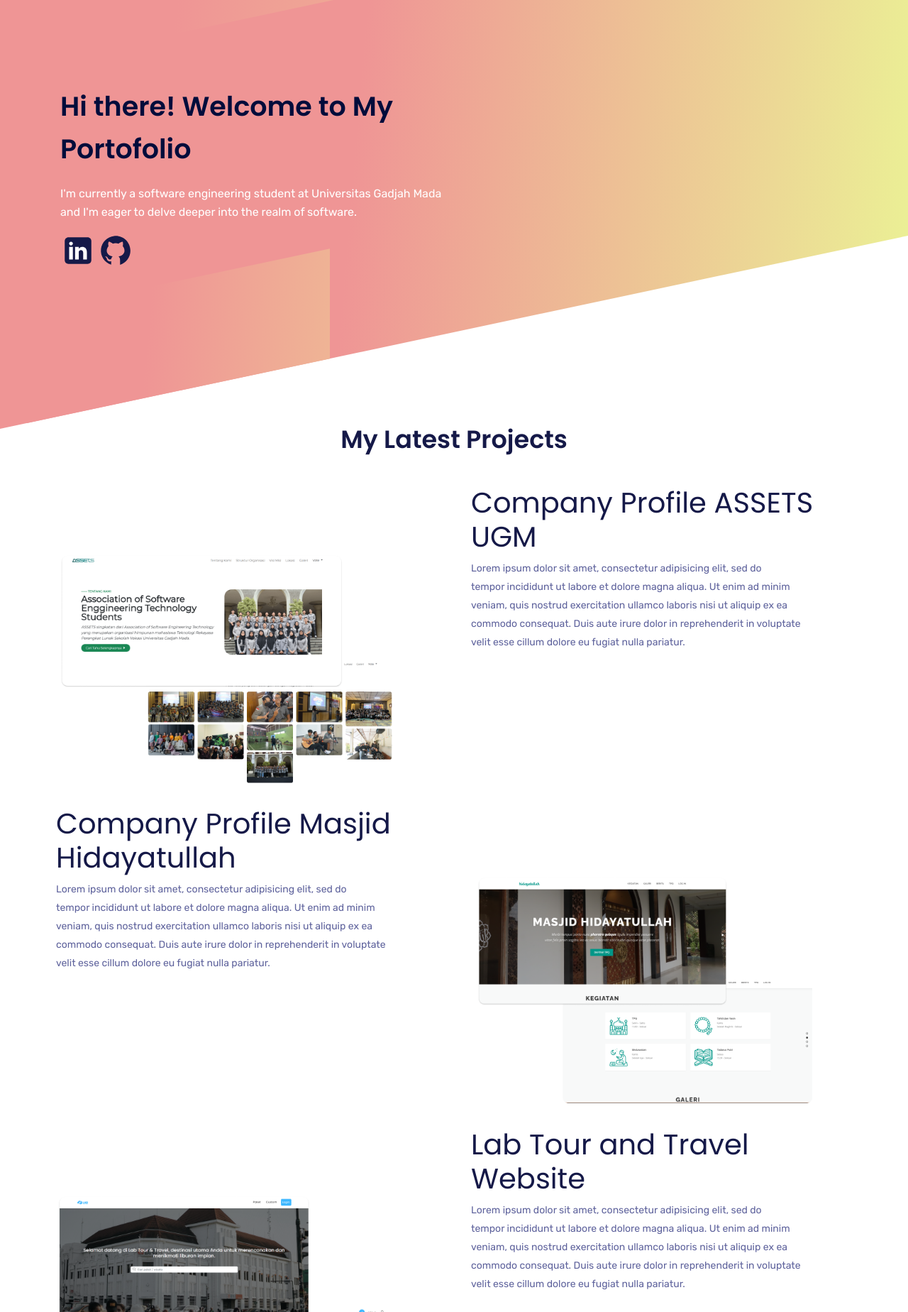
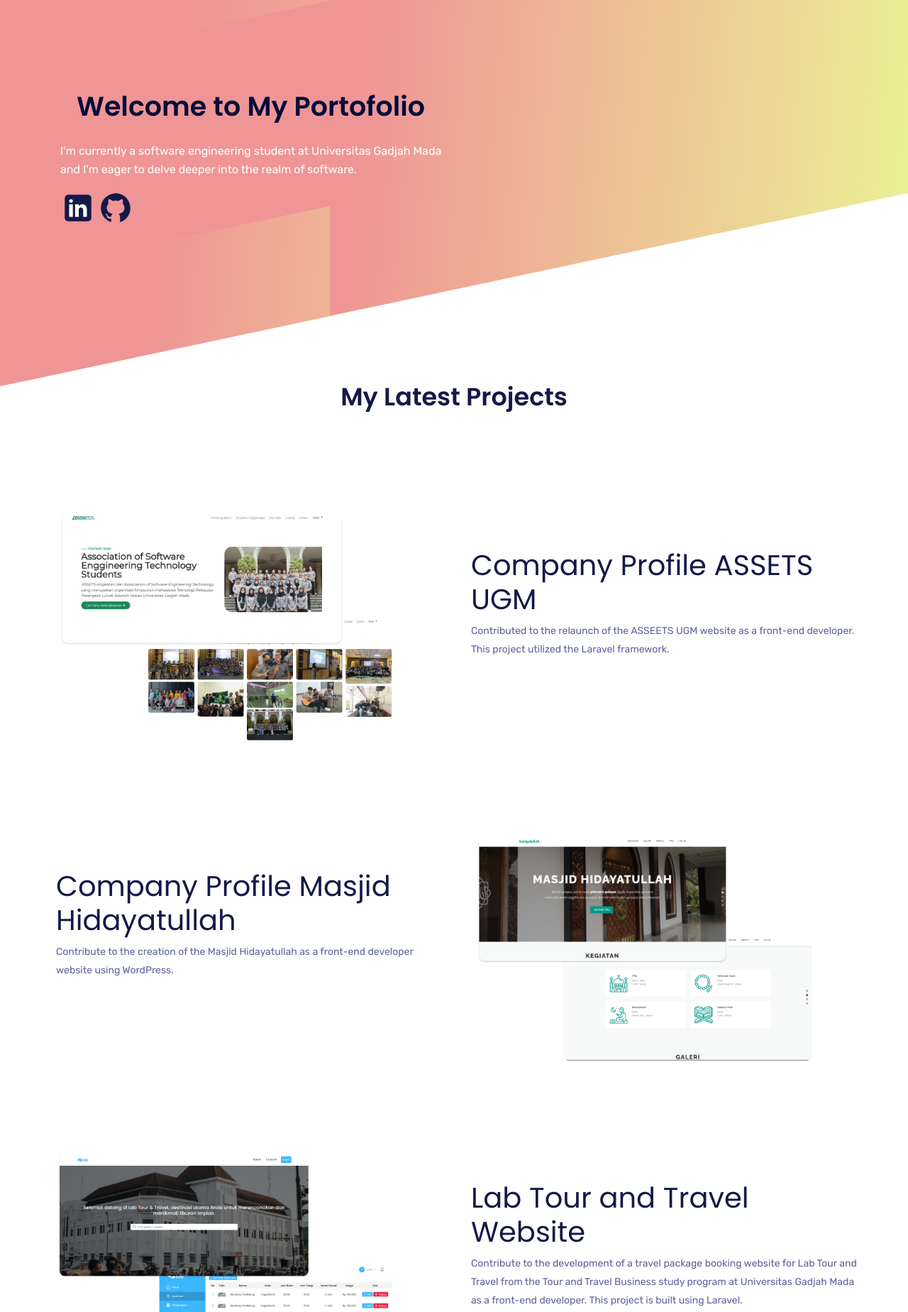
Before and after one commit to imrismaa/imrismaa.github.io, a plain HTML site: page index.html in a window 1280 px wide. Shown: the part 100-1948 px from the top of the page at 71% size. Drawn offline with Linux system fonts and the light colour scheme; files whose address does not match are found by name.

Commit message:
add content

```diff
--- a/css/main.css
+++ b/css/main.css
@@ -19,7 +19,8 @@
   font-size: 14px;
   font-weight: 400;
   background: #fff;
-  overflow-x: hidden; }
+  overflow-x: hidden;
+  animation: fadeIn 2s; }
 
 html {
   overflow-x: hidden; }
@@ -1465,3 +1466,34 @@
 .text-navy {
   color: #000c3b !important;
 }
+
+.project-item:hover{
+  box-shadow: 0px 0px 25px 0px rgba(95, 95, 95, 0.24);
+  -moz-transition: all .8s ease;
+  -webkit-transition: all .8s ease;
+  transition: all .8s ease;
+}
+
+.tw-container {
+  text-align: center;
+}
+
+.typewriter {
+  overflow: hidden;
+  border-right: .10em solid #000c3b;
+  white-space: nowrap;
+  margin: 0 auto;
+  animation:
+    typing 3.5s steps(40, end),
+    blink-caret .75s step-end infinite;
+}
+
+@keyframes typing {
+  from { width: 0 }
+  to { width: 100% }
+}
+
+@keyframes blink-caret {
+  from, to { border-color: transparent }
+  50% { border-color: #000c3b; }
+}
--- a/index.html
+++ b/index.html
@@ -1,16 +1,13 @@
 <!DOCTYPE html>
 <html lang="en">
   <head>
-    <!-- Required meta tags -->
     <meta charset="utf-8">
     <meta name="viewport" content="width=device-width, initial-scale=1, shrink-to-fit=no">
     <meta name="keywords" content="Bootstrap, Landing page, Template, Business, Service">
     <meta name="viewport" content="width=device-width, initial-scale=1, maximum-scale=1">
     <meta name="author" content="Grayrids">
     <title>Risma Saputri - Portofolio</title>
-    <!--====== Favicon Icon ======-->
     <link rel="shortcut icon" href="img/risma.png" type="image/png">
-    <!-- Bootstrap CSS -->
     <link rel="stylesheet" href="css/bootstrap.min.css">
     <link rel="stylesheet" href="css/animate.css">
     <link rel="stylesheet" href="css/LineIcons.css">
@@ -59,7 +56,7 @@
         <div class="row space-100">
           <div class="col-lg-6 col-md-12 col-xs-12">
             <div class="contents">
-              <h2 class="head-title">Hi there! Welcome to My Portofolio </h2>
+              <h2 class="head-title typewriter tw-container">Welcome to My Portofolio</h2>
               <p>I'm currently a software engineering student at Universitas Gadjah Mada and I'm eager to delve deeper into the realm of software.</p>
               <div class="header-button pt-3">
                 <a href="https://www.linkedin.com/in/rismasaputri/" rel="nofollow" target="_blank" class="">
@@ -80,9 +77,9 @@
     </header>
     <!-- Header Section End -->
 
-    <!-- Business Plan Section Start -->
+    <!-- Project Section Start -->
     <section id="project">
-      <div class="container">
+      <div class="container mb-5">
 
         <div class="row">
           <div class="col-lg-12">
@@ -93,7 +90,7 @@
             </div>
           </div>
 
-        <div class="row">
+        <div class="project-item row d-flex flex-row align-items-center">
           <!-- Start Col -->
           <div class="col-lg-6 col-md-12 pl-0 pt-70 pr-5">
             <div class="business-item-img">
@@ -105,18 +102,18 @@
           <div class="col-lg-6 col-md-12 pl-4">
             <div class="business-item-info">
               <h3>Company Profile ASSETS UGM</h3>
-              <p>Lorem ipsum dolor sit amet, consectetur adipisicing elit, sed do <br> tempor incididunt ut labore et dolore magna aliqua. Ut enim ad minim <br> veniam, quis nostrud exercitation ullamco laboris nisi ut aliquip ex ea <br> commodo consequat. Duis aute irure dolor in reprehenderit in voluptate <br> velit esse cillum dolore eu fugiat nulla pariatur.</p>
+              <p>Contributed to the relaunch of the ASSEETS UGM website as a front-end developer. This project utilized the Laravel framework.</p>
             </div>
           </div>
           <!-- End Col -->
 
         </div>
-        <div class="row">
+        <div class="project-item row d-flex flex-row align-items-center">
           <!-- Start Col -->
           <div class="col-lg-6 col-md-12 pl-4">
             <div class="business-item-info">
               <h3>Company Profile Masjid Hidayatullah</h3>
-              <p>Lorem ipsum dolor sit amet, consectetur adipisicing elit, sed do <br> tempor incididunt ut labore et dolore magna aliqua. Ut enim ad minim <br> veniam, quis nostrud exercitation ullamco laboris nisi ut aliquip ex ea <br> commodo consequat. Duis aute irure dolor in reprehenderit in voluptate <br> velit esse cillum dolore eu fugiat nulla pariatur.</p>
+              <p>Contribute to the creation of the Masjid Hidayatullah as a front-end developer website using WordPress.</p>
             </div>
           </div>
           <!-- End Col -->
@@ -131,7 +128,7 @@
 
         </div>
 
-        <div class="row">
+        <div class="project-item row d-flex flex-row align-items-center">
           <!-- Start Col -->
           <div class="col-lg-6 col-md-12 pl-0 pt-70 pr-5">
             <div class="business-item-img">
@@ -143,7 +140,7 @@
           <div class="col-lg-6 col-md-12 pl-4">
             <div class="business-item-info">
               <h3>Lab Tour and Travel Website</h3>
-              <p>Lorem ipsum dolor sit amet, consectetur adipisicing elit, sed do <br> tempor incididunt ut labore et dolore magna aliqua. Ut enim ad minim <br> veniam, quis nostrud exercitation ullamco laboris nisi ut aliquip ex ea <br> commodo consequat. Duis aute irure dolor in reprehenderit in voluptate <br> velit esse cillum dolore eu fugiat nulla pariatur.</p>
+              <p>Contribute to the development of a travel package booking website for Lab Tour and Travel from the Tour and Travel Business study program at Universitas Gadjah Mada as a front-end developer. This project is built using Laravel.</p>
             </div>
           </div>
           <!-- End Col -->
@@ -151,10 +148,10 @@
         </div>
       </div>
     </section>
-    <!-- Business Plan Section End -->
+    <!-- Project Section End -->
 
-    <!-- Recent Showcase Section Start -->
-    <section id="skill">
+    <!-- Skills Section Start -->
+    <section id="skill mt-5">
       <div class="container-fluid right-position">
         <!-- Start Row -->
         <div class="row gradient-bg">
@@ -299,9 +296,9 @@
         <!-- End Row -->
       </div>
     </section>
-    <!-- Recent Showcase Section End -->
+    <!-- Skills Section End -->
 
-    <!-- Contact Us Section -->
+    <!-- Get In Touch Section -->
     <section id="contact" class="section">
       <!-- Container Starts -->
       <div class="container">
```
